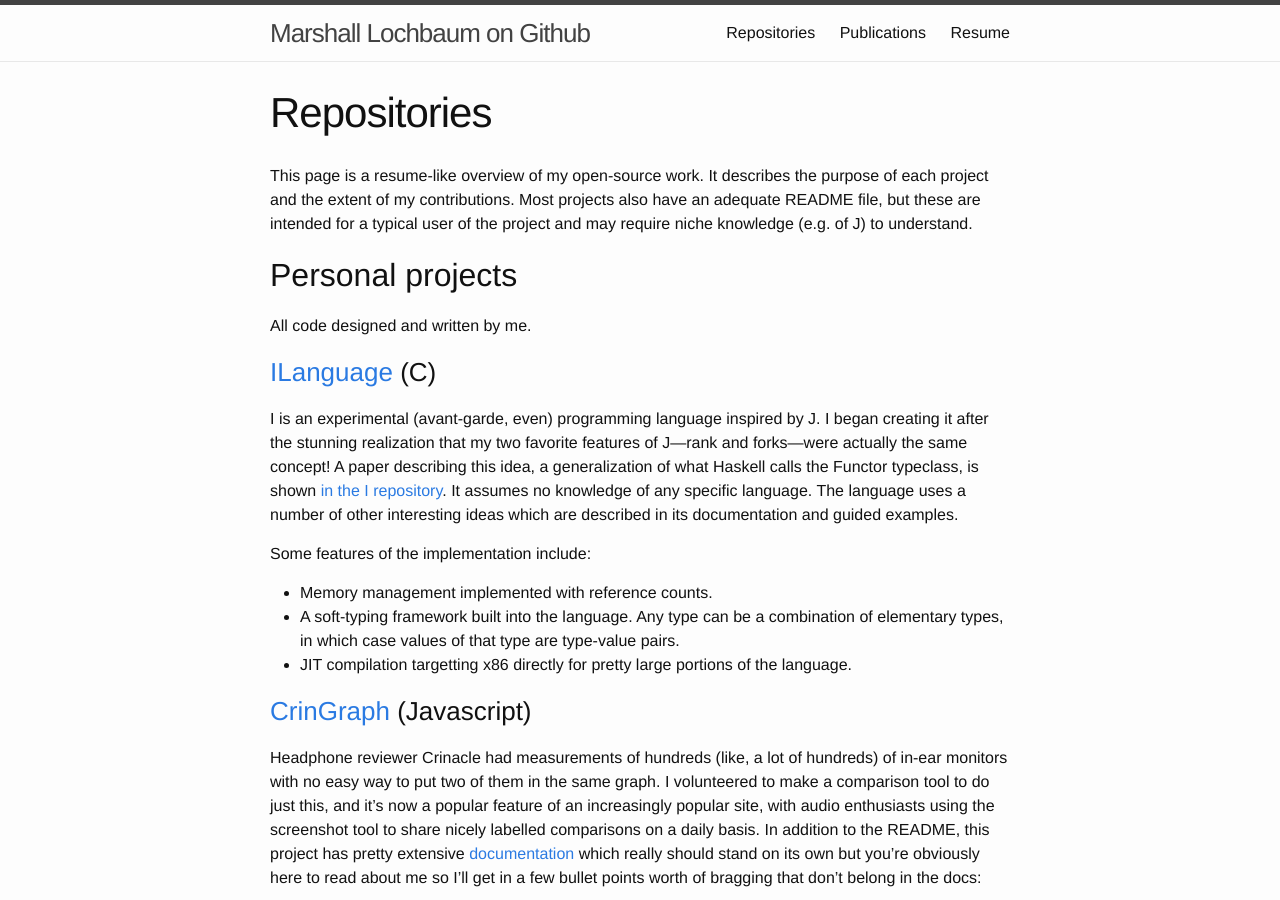
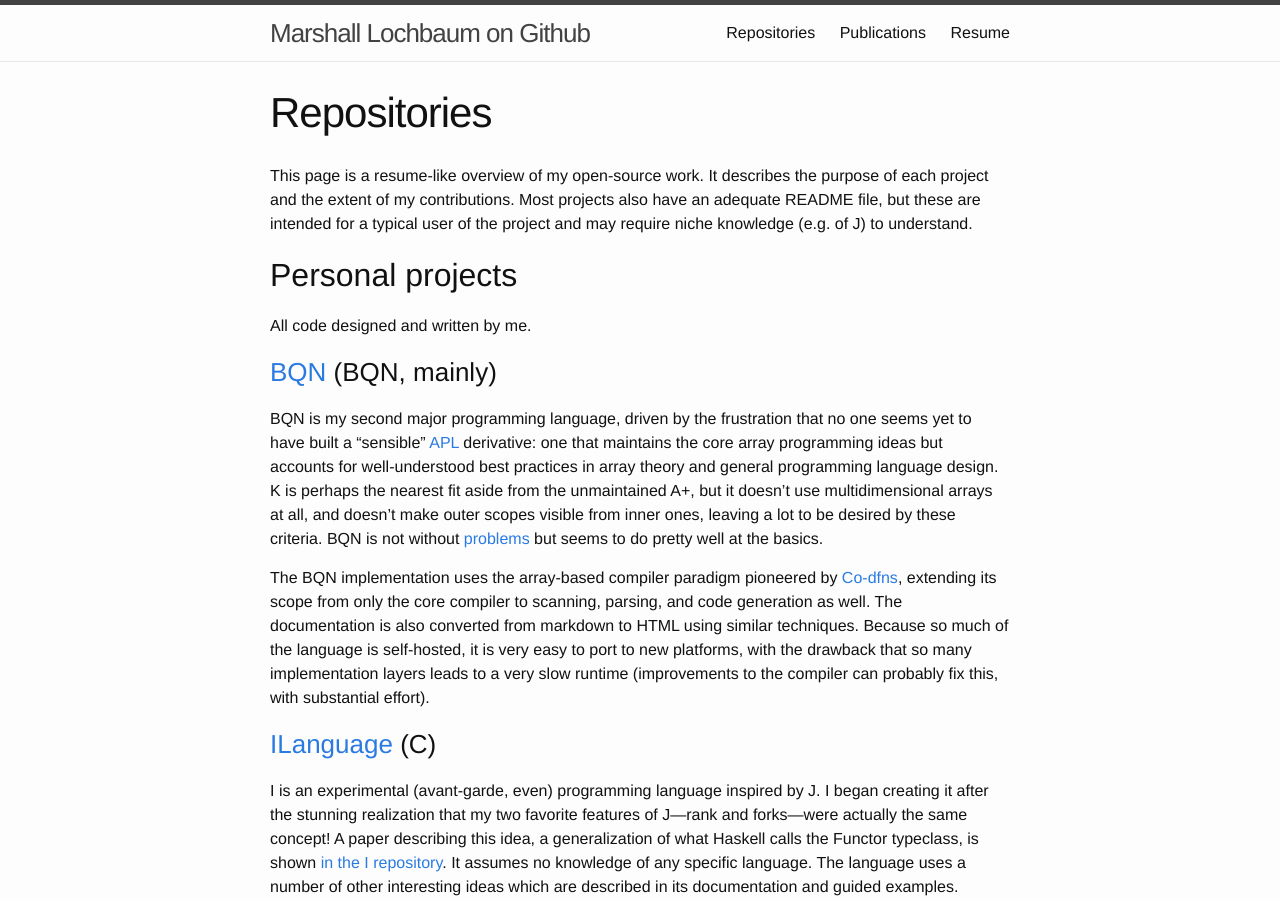
Before and after one commit to mlochbaum/mlochbaum.github.io, a Jekyll site: the page built from index.markdown, in a window 1280 px wide and 900 px high. Built offline with Jekyll 4.4.1, drawn with Linux system fonts in a browser that asks for light colours.

Commit message:
Add BQN section

```diff
--- a/index.markdown
+++ b/index.markdown
@@ -12,6 +12,28 @@ to understand.
 ## Personal projects
 
 All code designed and written by me.
+
+### [BQN](https://mlochbaum.github.io/BQN) (BQN, mainly)
+BQN is my second major programming language, driven by the frustration
+that no one seems yet to have built a "sensible"
+[APL](https://en.wikipedia.org/wiki/APL_(programming_language))
+derivative: one that maintains the core array programming ideas but
+accounts for well-understood best practices in array theory and general
+programming language design. K is perhaps the nearest fit aside from the
+unmaintained A+, but it doesn't use multidimensional arrays at all, and
+doesn't make outer scopes visible from inner ones, leaving a lot to be
+desired by these criteria. BQN is not without
+[problems](https://mlochbaum.github.io/BQN/problems.html) but seems to
+do pretty well at the basics.
+
+The BQN implementation uses the array-based compiler paradigm pioneered
+by [Co-dfns](https://github.com/Co-dfns/Co-dfns), extending its scope
+from only the core compiler to scanning, parsing, and code generation as
+well. The documentation is also converted from markdown to HTML using
+similar techniques. Because so much of the language is self-hosted, it
+is very easy to port to new platforms, with the drawback that so many
+implementation layers leads to a very slow runtime (improvements to the
+compiler can probably fix this, with substantial effort).
 
 ### [ILanguage](https://github.com/mlochbaum/ILanguage) (C)
 I is an experimental (avant-garde, even) programming language inspired by
```
